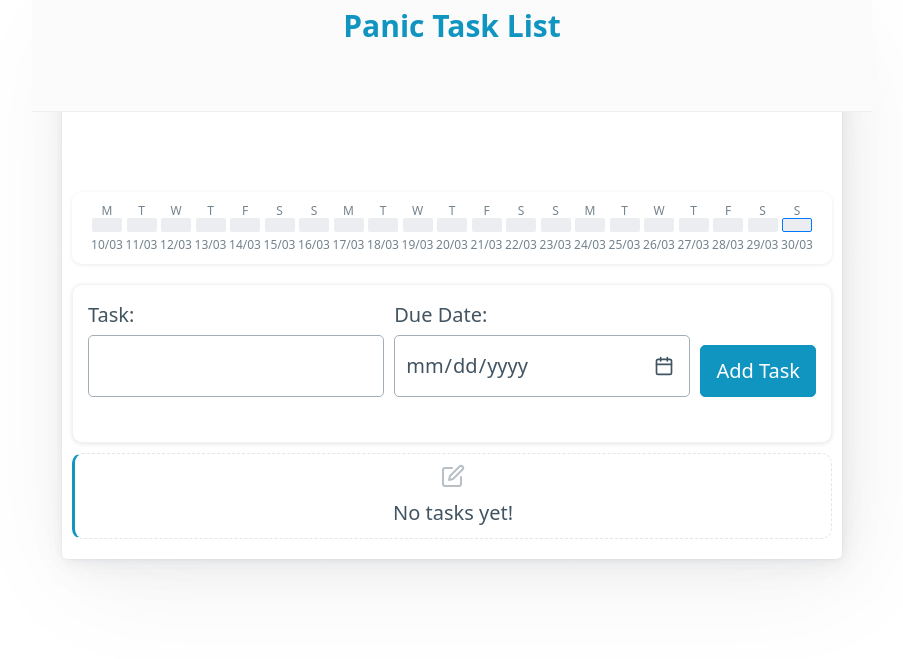
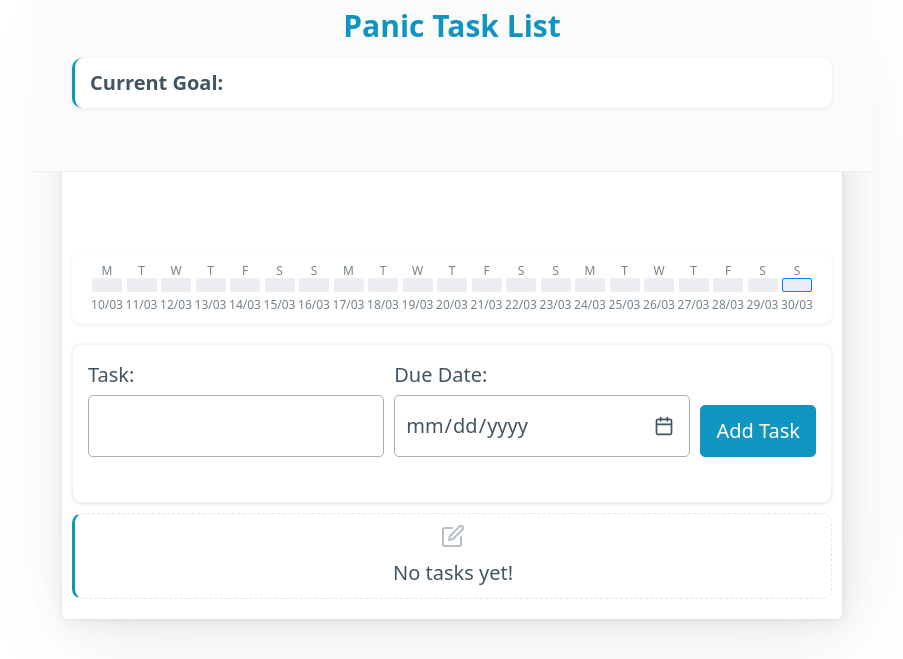
Before and after one commit to rjtavares/Melga, a Flask app: page / in a window 1280 px wide. Shown: the top 659 px of the page, without its empty margins (188-1091 px from the left). Run offline with Flask 2, Linux system fonts and the light colour scheme; data that the repository does not hold is empty; some libraries are stand-ins or nearby versions.

Commit message:
added goal setting to index.html

```diff
--- a/app.py
+++ b/app.py
@@ -15,6 +15,28 @@ def close_connection(exception):
     db = getattr(g, '_database', None)
     if db is not None:
         db.close()
+
+def get_current_goal():
+    db = get_db()
+    cursor = db.cursor()
+    cursor.execute('''
+        SELECT id, description, created_date, target_date, completed, completion_date
+        FROM goals
+        WHERE completed = 0
+        ORDER BY id DESC
+        LIMIT 1
+    ''')
+    goal = cursor.fetchone()
+    if goal:
+        return {
+            'id': goal[0],
+            'description': goal[1],
+            'created_date': goal[2],
+            'target_date': goal[3],
+            'completed': bool(goal[4]),
+            'completion_date': goal[5]
+        }
+    return None
 
 def init_db():
     with app.app_context():
@@ -71,7 +93,8 @@ def index():
         }
         last_21_days.append(day_info)
 
-    return render_template('index.html', tasks=tasks, today=today, activity_data=last_21_days)
+    current_goal = get_current_goal()
+    return render_template('index.html', tasks=tasks, today=today, activity_data=last_21_days, current_goal=current_goal)
 
 
 # --- HTMX Routes ---
@@ -561,6 +584,55 @@ def reset_date(task_id):
     return response
 
 
+@app.route('/goal/edit')
+def edit_goal():
+    current_goal = get_current_goal()
+    return render_template('_goal_edit.html', current_goal=current_goal)
+
+@app.route('/goal/view')
+def view_goal():
+    current_goal = get_current_goal()
+    return render_template('_goal_view.html', current_goal=current_goal)
+
+@app.route('/goal/update', methods=['POST'])
+def update_goal():
+    goal_description = request.form.get('goal_description', '').strip()
+    db = get_db()
+    cursor = db.cursor()
+
+    # Get current goal if exists
+    current_goal = get_current_goal()
+
+    if current_goal:
+        # Update existing goal
+        if goal_description:
+            cursor.execute('''
+                UPDATE goals
+                SET description = ?
+                WHERE id = ?
+            ''', (goal_description, current_goal['id']))
+        else:
+            # If description is empty, mark as completed
+            cursor.execute('''
+                UPDATE goals
+                SET completed = 1, completion_date = ?
+                WHERE id = ?
+            ''', (date.today().isoformat(), current_goal['id']))
+    elif goal_description:
+        # Create new goal
+        target_date = (date.today() + timedelta(days=30)).isoformat()  # Default target date 30 days from now
+        cursor.execute('''
+            INSERT INTO goals (description, created_date, target_date, completed)
+            VALUES (?, ?, ?, 0)
+        ''', (goal_description, date.today().isoformat(), target_date))
+
+    db.commit()
+    flash('Goal updated successfully', 'success')
+
+    # Return the updated view
+    return view_goal()
+
+
 if __name__ == '__main__':
     debug_mode = os.environ.get('FLASK_DEBUG', 'False').lower() == 'true' # <-- Change this line
     app.run(debug=debug_mode, port=5001) # debug=True for development
--- a/templates/index.html
+++ b/templates/index.html
@@ -523,6 +523,30 @@
                 font-size: 0.4rem;
             }
         }
+
+        .goal-container {
+            padding: 0.5rem 0.75rem;
+            margin-bottom: 0.5rem;
+            border-radius: 0.5rem;
+            background-color: var(--card-background-color);
+            box-shadow: 0 1px 4px rgba(0,0,0,0.08);
+            transition: all 0.3s ease;
+            border-left: 3px solid var(--primary);
+            position: relative;
+        }
+
+        .goal-text {
+            font-weight: 500;
+        }
+
+        .view-mode {
+            cursor: pointer;
+        }
+
+        .view-mode:hover {
+            transform: translateY(-1px);
+            box-shadow: 0 2px 6px rgba(0,0,0,0.1);
+        }
     </style>
 </head>
 <body>
@@ -530,6 +554,14 @@
         <article>
             <header>
                 <h1>Panic Task List</h1>
+                <!-- Current Goal Section -->
+                <div id="current-goal-section" class="goal-container view-mode"
+                    hx-get="/goal/edit"
+                    hx-target="#current-goal-section"
+                    hx-swap="outerHTML"
+                    style="cursor: pointer;" title="Click to edit current goal">
+                    <strong>Current Goal: </strong><span class="goal-text">{{ current_goal.description if current_goal else '' }}</span>
+                </div>
             </header>
 
             <!-- Activity Graph -->
```
Also changed, not shown: templates/_goal_edit.html (added, +55 -0 lines), templates/_goal_view.html (added, +39 -0 lines).
